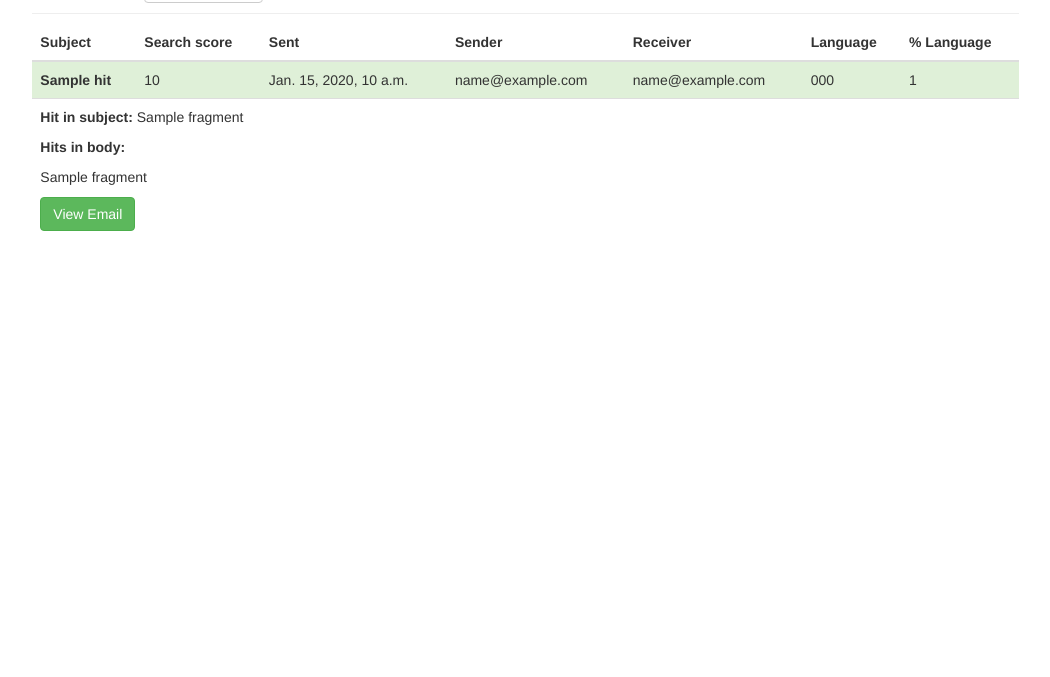
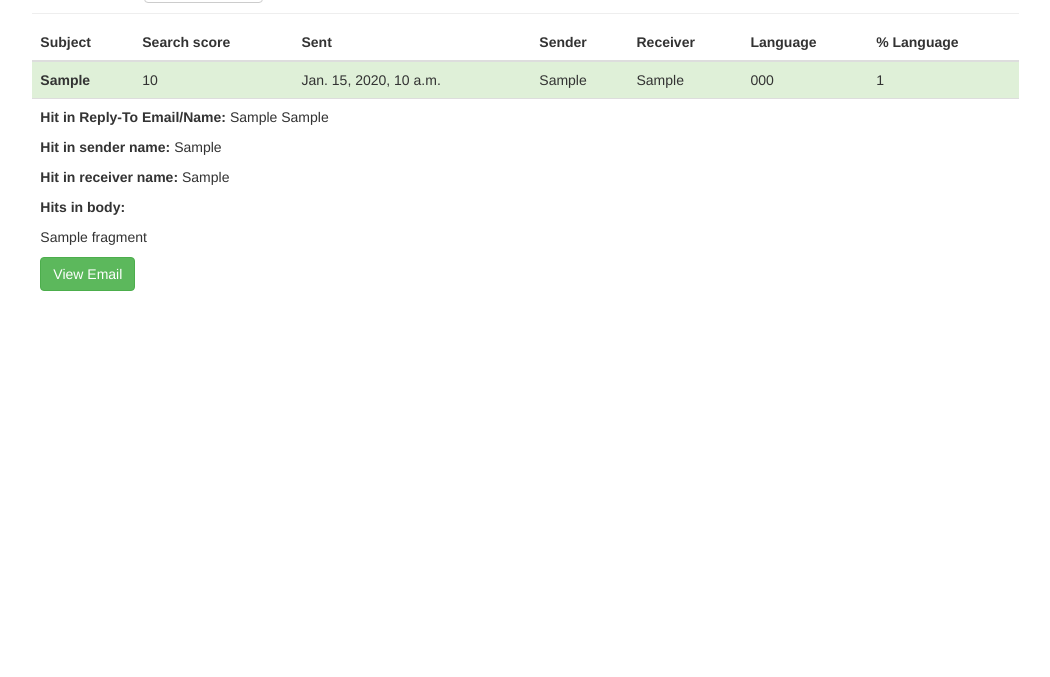
Before and after one commit to Luke31/howler, a Django app: template howler/wally_search/templates/wally/results.html in a window 1280 px wide. Shown: the part 123-800 px from the top of the page, without its empty margins (221-1271 px from the left). Run offline with Django 3.2, Linux system fonts and the light colour scheme; the template is opened without the code that fills it: most values are stand-ins (such as "Sample title", 1, 10 or a date in 2020); some libraries are stand-ins or nearby versions.

Commit message:
Search in emails and display results

```diff
--- a/howler/wally_search/templates/wally/results.html
+++ b/howler/wally_search/templates/wally/results.html
@@ -23,31 +23,60 @@
                 {% for hit in hit_list %}
                     <tbody>
                         <tr class="js_hit success">
-                            <td><b>{{ hit.subject }}</b></td>
+                            <td>
+                                <b>
+                                {% if hit.meta.highlight.subject.0 %}
+                                    {{ hit.meta.highlight.subject.0|safe }}
+                                {% else %}
+                                    {{ hit.subject }}
+                                {% endif %}
+                                </b>
+                            </td>
                             <td>{{ hit.meta.score }}</td>
                             <td>{{ hit.date }}</td>
-                            <td>{{ hit.fromEmail }}</td>
-                            <td>{{ hit.toEmail }}</td>
+                            <td>
+                                {% if hit.meta.highlight.fromEmail.0 %}
+                                    {{ hit.meta.highlight.fromEmail.0|safe }}
+                                {% else %}
+                                    {{ hit.fromEmail }}
+                                {% endif %}
+                            </td>
+                            <td>
+                                {% if hit.meta.highlight.toEmail.0 %}
+                                    {{ hit.meta.highlight.toEmail.0|safe }}
+                                {% else %}
+                                    {{ hit.toEmail }}
+                                {% endif %}
+                            </td>
                             <td>{{ hit.langCode }}</td>
                             <td>{{ hit.langPercent }}</td>
                         </tr>
                         <tr class="js_hit_content">
                             <td class="hit_content" colspan="7">
+                                {% if hit.meta.highlight.replyToEmail.0 %}
+                                    <p class="fragment">
+                                        <b>Hit in Reply-To Email/Name:</b> {{ hit.meta.highlight.replyToEmail.0|safe }} {{ hit.meta.highlight.replyToName.0|safe }}
+                                    </p>
+                                {% endif %}
 
-                                {% for fragment in hit.meta.highlight.subject %}
+                                {% if hit.meta.highlight.fromName.0 %}
                                     <p class="fragment">
-                                        <b>Hit in subject:</b> {{ fragment|safe }}
+                                        <b>Hit in sender name:</b> {{ hit.meta.highlight.fromName.0|safe }}
                                     </p>
-                                {% endfor %}
+                                {% endif %}
 
-                                {% if hit_list %}
+                                {% if hit.meta.highlight.toName.0 %}
+                                    <p class="fragment">
+                                        <b>Hit in receiver name:</b> {{ hit.meta.highlight.toName.0|safe }}
+                                    </p>
+                                {% endif %}
+
                                 <b>Hits in body:</b>
                                 {% for fragment in hit.meta.highlight.body %}
                                     <p class="fragment">
                                         {{ fragment|safe|linebreaks }}
                                     </p>
                                 {% endfor %}
-                                {% endif %}
 
                                 <p class=" js_showmail_btn">
                                     <a class="btn btn-success">View Email</a>
```
Also changed, not shown: wally/wally/elastic/search.py (+12 -0 lines). Lines whose indentation alone changed are shown as unchanged.
